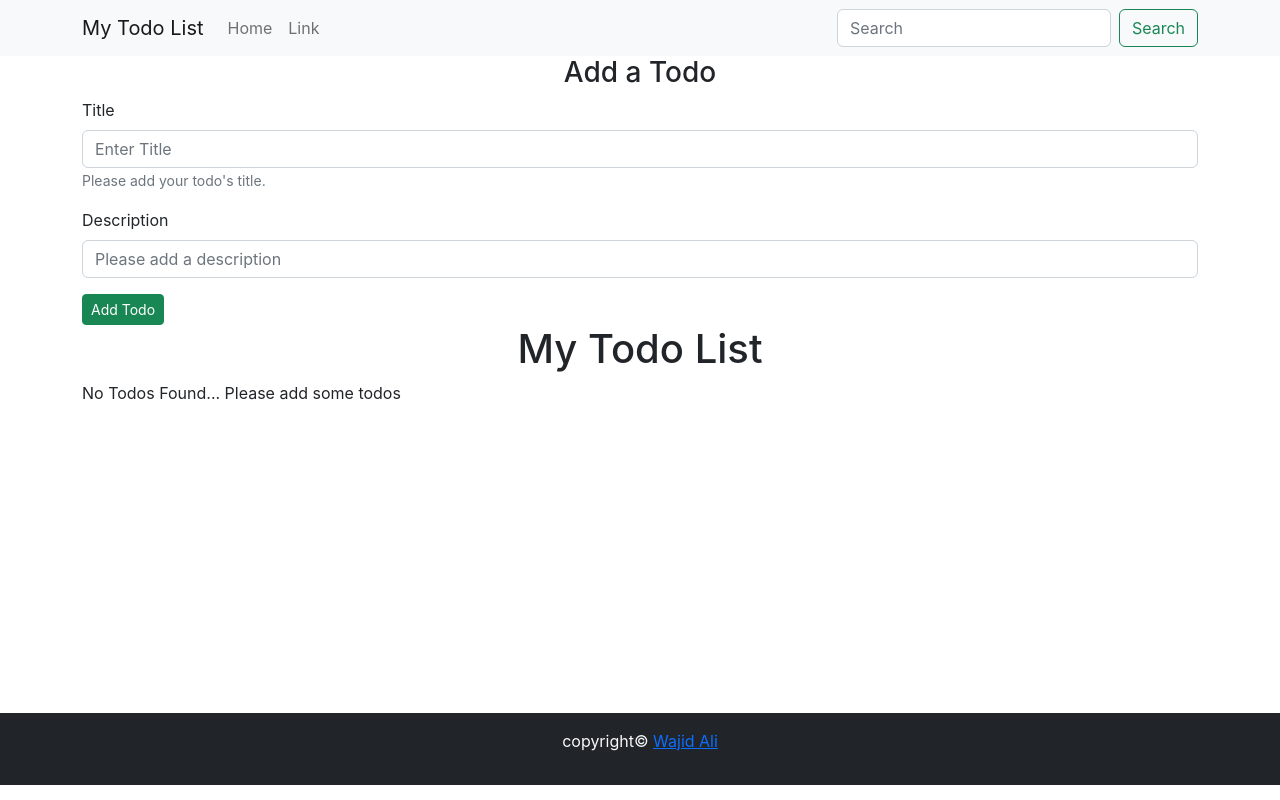
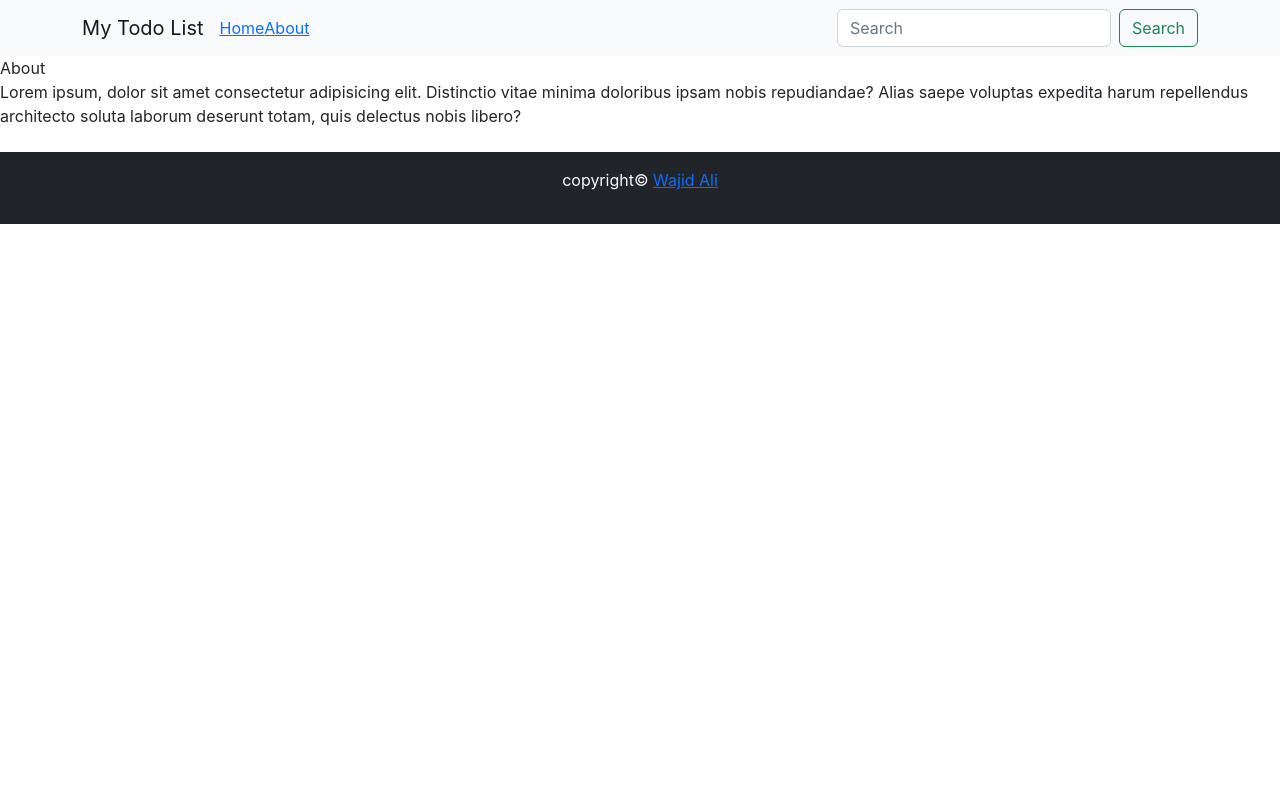
Before and after one commit to wajidalii/todos-list, a React (Create React App) app: page /about in a window 1280 px wide. Built offline with nearby package versions, Linux system fonts and the light colour scheme.

Commit message:
added routing functionality

```diff
--- a/package.json
+++ b/package.json
@@ -10,6 +10,7 @@
     "react": "^18.2.0",
     "react-bootstrap": "^2.6.0",
     "react-dom": "^18.2.0",
+    "react-router-dom": "^6.4.4",
     "react-scripts": "5.0.1",
     "web-vitals": "^2.1.4"
   },
--- a/src/App.js
+++ b/src/App.js
@@ -2,6 +2,8 @@ import Navbar from "./components/Navbar/Navbar";
 import Todos from "./components/Todos/Todos";
 import Footer from "./components/Footer/Footer";
 import { AddTodo } from "./components/Todos/AddTodo";
+import About from "./components/About";
+import { BrowserRouter, Routes, Route } from "react-router-dom";
 import "./App.css";
 import { useState, useEffect } from "react";
 
@@ -36,12 +38,26 @@ function App() {
   };
 
   return (
-    <>
+    <BrowserRouter>
       <Navbar title={"My Todo List"} searchBar={true} />
-      <AddTodo onAddTodo={onAddTodo} />
-      <Todos myTodos={myTodos} onDeleteTodo={onDeleteTodo} />
+      <Routes>
+        <Route
+          path="/"
+          element={
+            <>
+              <AddTodo onAddTodo={onAddTodo} />
+              <Todos myTodos={myTodos} onDeleteTodo={onDeleteTodo} />
+            </>
+          }
+        />
+        <Route
+          path="/showtodos"
+          element={<Todos myTodos={myTodos} onDeleteTodo={onDeleteTodo} />}
+        />
+        <Route path="/about" element={<About />} />
+      </Routes>
       <Footer />
-    </>
+    </BrowserRouter>
   );
 }
 
--- /dev/null
+++ b/src/components/About.js
@@ -0,0 +1,17 @@
+import React from "react";
+
+function About() {
+  return (
+    <div>
+      About
+      <p>
+        Lorem ipsum, dolor sit amet consectetur adipisicing elit. Distinctio
+        vitae minima doloribus ipsam nobis repudiandae? Alias saepe voluptas
+        expedita harum repellendus architecto soluta laborum deserunt totam,
+        quis delectus nobis libero?
+      </p>
+    </div>
+  );
+}
+
+export default About;
--- a/src/components/Footer/Footer.js
+++ b/src/components/Footer/Footer.js
@@ -2,7 +2,7 @@ import React from "react";
 
 function Footer() {
   return (
-    <footer className="bg-dark text-light py-3 footer">
+    <footer className="bg-dark text-light py-3 footer mt-4">
       <p className="text-center">
         copyright&copy; <a href="https://wajidali.netlify.app"> Wajid Ali</a>
       </p>
--- a/src/components/Navbar/Navbar.js
+++ b/src/components/Navbar/Navbar.js
@@ -4,16 +4,17 @@ import Navbar from "react-bootstrap/Navbar";
 import Form from "react-bootstrap/Form";
 import Button from "react-bootstrap/Button";
 import PropTypes from "prop-types";
+import { Link } from "react-router-dom";
 function NavigationBar({ title, searchBar }) {
   return (
     <Navbar bg="light" expand="lg">
       <Container>
-        <Navbar.Brand href="#home">{title}</Navbar.Brand>
+        <Navbar.Brand to="#">{title}</Navbar.Brand>
         <Navbar.Toggle aria-controls="basic-navbar-nav" />
         <Navbar.Collapse id="basic-navbar-nav">
           <Nav className="me-auto">
-            <Nav.Link href="#home">Home</Nav.Link>
-            <Nav.Link href="#link">Link</Nav.Link>
+            <Link to="/">Home</Link>
+            <Link to="/about">About</Link>
           </Nav>
           {searchBar && (
             <Form className="d-flex">
--- a/src/components/Todos/Todos.js
+++ b/src/components/Todos/Todos.js
@@ -3,7 +3,6 @@ import TodoItem from "./TodoItem";
 function Todos(props) {
   const styles = {
     minHeight: "46vh",
-    marginBottom: "20px",
   };
   return (
     <div className="container" style={styles}>
```
Also changed, not shown: 1 other file (tests, documents, lock files or other folders).
